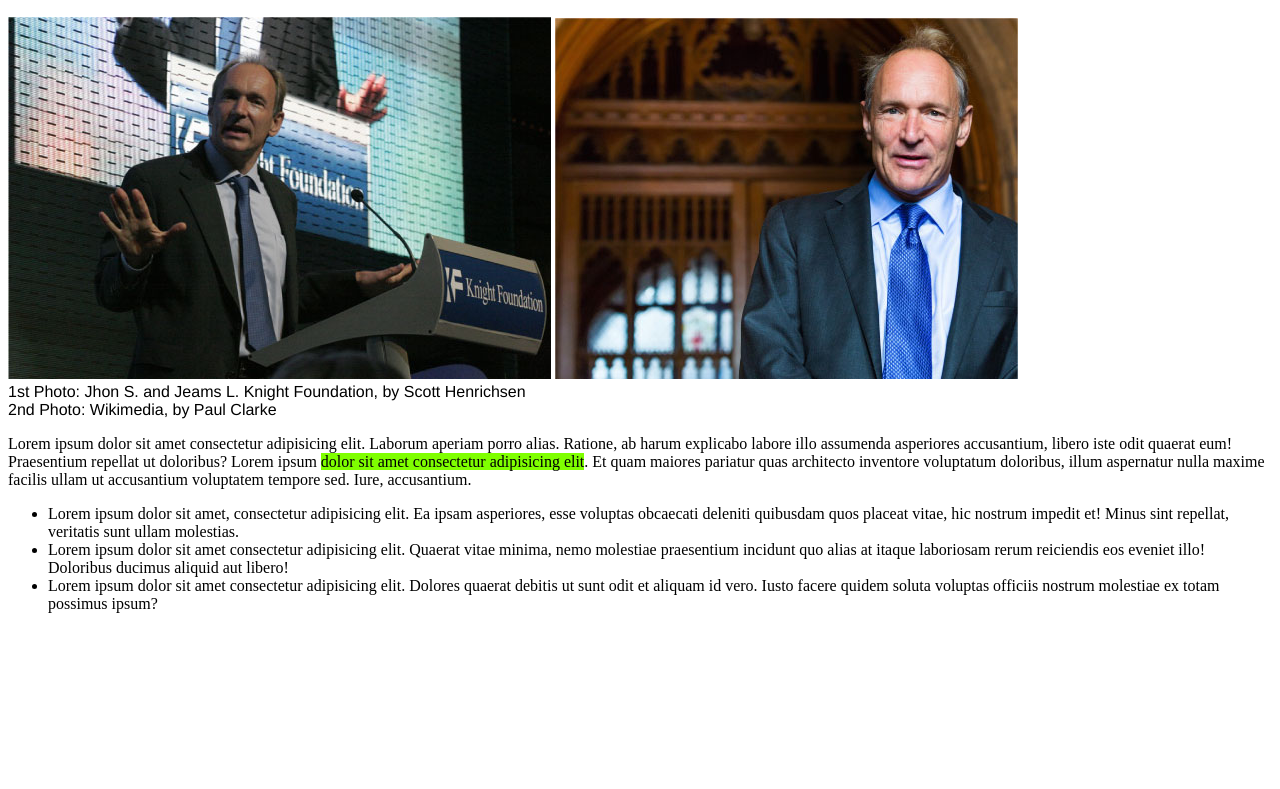
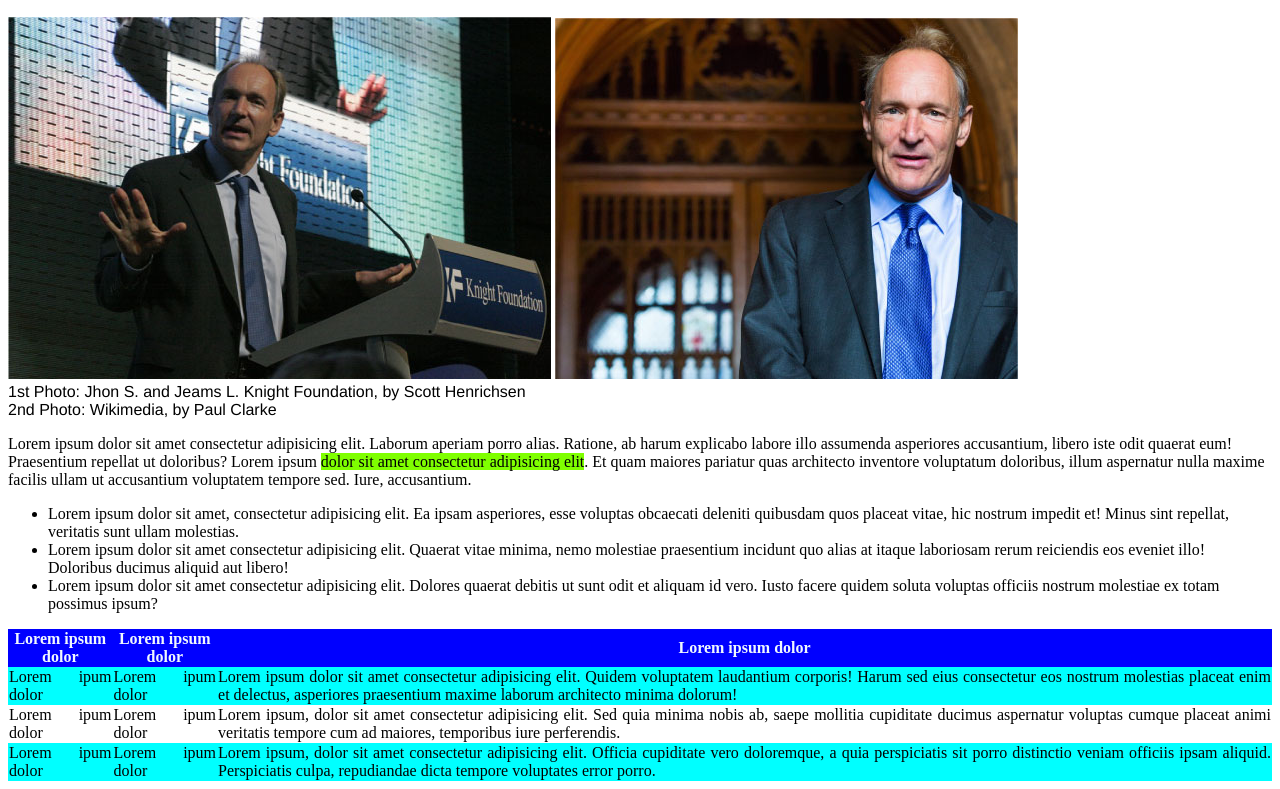
Before and after one commit to Robertarezza/-html-css-booleaner, a plain HTML site: page index.html in a window 1280 px wide. Shown: the part 545-1334 px from the top of the page. Before the commit the page ends 1174 px from the top, so only its background shows below. Drawn offline with Linux system fonts and the light colour scheme.

Commit message:
add: inserimento tabella

```diff
--- a/css/style.css
+++ b/css/style.css
@@ -35,3 +35,20 @@ header {
 .evidenziare{
     background-color: chartreuse;
 }
+thead {
+    background-color: blue;
+    color: aliceblue;
+}
+.sfondo-tabella{
+    background-color: aqua;
+
+}
+table{
+    border-collapse: collapse;
+}
+tbody{
+    text-align: justify;
+    padding-top: 100px;
+    width: 50px;
+    height: 50px;
+}
--- a/index.html
+++ b/index.html
@@ -33,7 +33,7 @@
         <div>
             <p>Lorem ipsum dolor sit amet consectetur adipisicing elit. Laborum aperiam porro alias. Ratione, ab harum explicabo labore illo assumenda asperiores accusantium, libero iste odit quaerat eum! Praesentium repellat ut doloribus? Lorem ipsum <span class="evidenziare"> dolor sit amet consectetur adipisicing elit</span>. Et quam maiores pariatur quas architecto inventore voluptatum doloribus, illum aspernatur nulla maxime facilis ullam ut accusantium voluptatem tempore sed. Iure, accusantium.</p>
         </div>
-
+    <!-- inserimento lista -->
         <div>
             <ul>
                 <li>Lorem ipsum dolor sit amet, consectetur adipisicing elit. Ea ipsam asperiores, esse voluptas obcaecati deleniti quibusdam quos placeat vitae, hic nostrum impedit et! Minus sint repellat, veritatis sunt ullam molestias.</li>
@@ -41,6 +41,36 @@
                 <li>Lorem ipsum dolor sit amet consectetur adipisicing elit. Dolores quaerat debitis ut sunt odit et aliquam id vero. Iusto facere quidem soluta voluptas officiis nostrum molestiae ex totam possimus ipsum?</li>
             </ul>
         </div>
+
+        <!-- inserimento tabella -->
+        <div>
+            <table>
+                <thead>
+                    <tr>
+                        <th>Lorem ipsum dolor</th>
+                        <th>Lorem ipsum dolor</th>
+                        <th>Lorem ipsum dolor</th>
+                    </tr>
+                </thead>
+                <tbody>
+                    <tr class="sfondo-tabella">
+                        <td>Lorem ipum dolor</td>
+                        <td>Lorem ipum dolor</td>
+                        <td>Lorem ipsum dolor sit amet consectetur adipisicing elit. Quidem voluptatem laudantium corporis! Harum sed eius consectetur eos nostrum molestias placeat enim et delectus, asperiores praesentium maxime laborum architecto minima dolorum!</td>
+                    </tr>
+                    <tr>
+                        <td>Lorem ipum dolor</td>
+                        <td>Lorem ipum dolor</td>
+                        <td>Lorem ipsum, dolor sit amet consectetur adipisicing elit. Sed quia minima nobis ab, saepe mollitia cupiditate ducimus aspernatur voluptas cumque placeat animi veritatis tempore cum ad maiores, temporibus iure perferendis.</td>
+                    </tr>
+                    <tr class="sfondo-tabella">
+                        <td>Lorem ipum dolor</td>
+                        <td>Lorem ipum dolor</td>
+                        <td>Lorem ipsum, dolor sit amet consectetur adipisicing elit. Officia cupiditate vero doloremque, a quia perspiciatis sit porro distinctio veniam officiis ipsam aliquid. Perspiciatis culpa, repudiandae dicta tempore voluptates error porro.</td>
+                    </tr>
+                </tbody>
+            </table>
+        </div>
     </main>
     <!-- /main -->
 </body>
```
